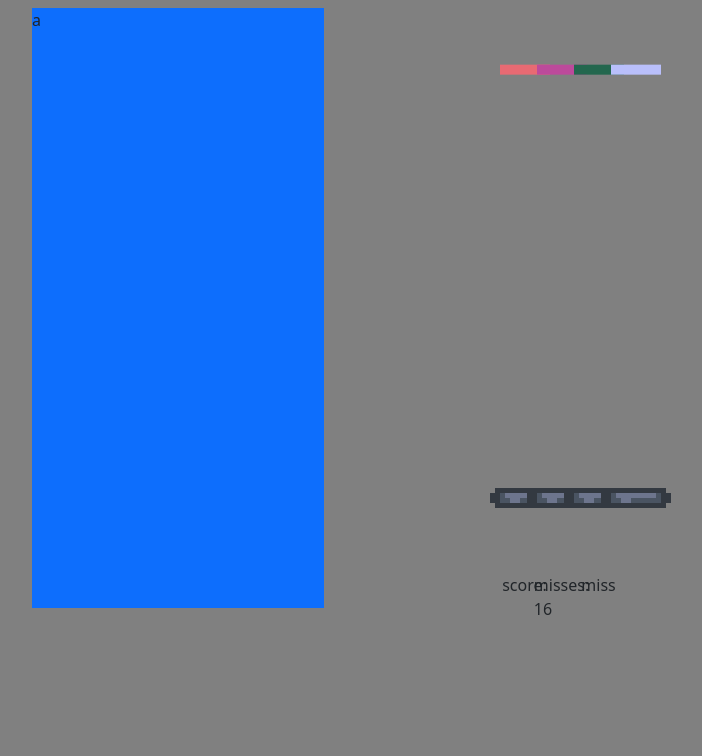
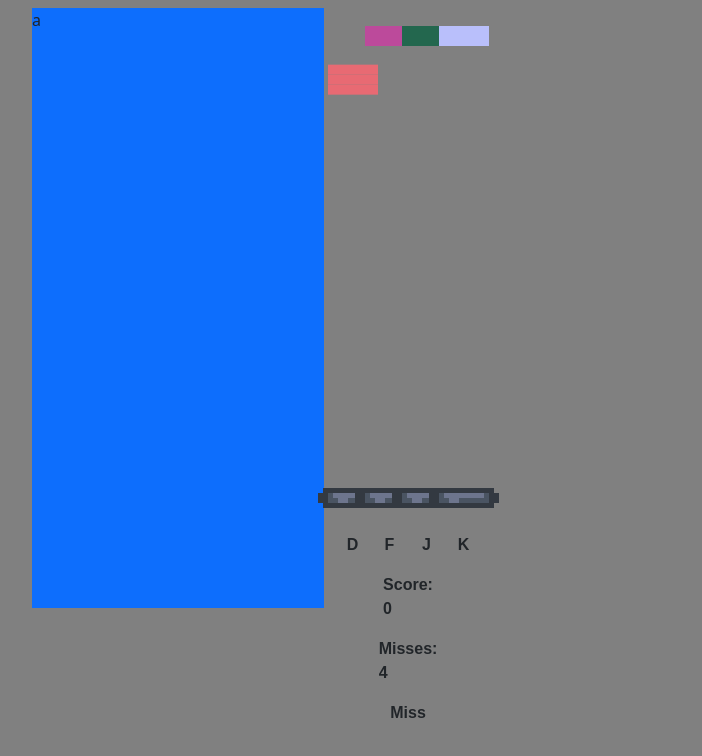
Before and after one commit to skalekk/RGwNN, a plain HTML site: page PlayPage.html in a window 1280 px wide. Shown: the whole page, without its empty margins (304-1006 px from the left). Drawn offline with nearby package versions, Linux system fonts and the light colour scheme; a web font is replaced by a local one.

Commit message:
chart reading incomplete, this is mostly a check if reading jsons works on the github page

```diff
--- a/PlayPage.html
+++ b/PlayPage.html
@@ -5,6 +5,9 @@
     <meta name="viewport" content="width=device-width, initial-scale=1.0">
     <script src="https://code.jquery.com/jquery-4.0.0.min.js" integrity="sha256-OaVG6prZf4v69dPg6PhVattBXkcOWQB62pdZ3ORyrao=" crossorigin="anonymous"></script>
     <link href="https://cdn.jsdelivr.net/npm/bootstrap@5.3.9/dist/css/bootstrap.min.css" rel="stylesheet" integrity="sha384-yEPZ7jP9S0QKiUQ0m3jjsO4ProIW7wvR9gXkI7JOGa2XVsw53Yke2bsdkBbjmmiX" crossorigin="anonymous">
+    <link rel="preconnect" href="https://fonts.googleapis.com">
+    <link rel="preconnect" href="https://fonts.gstatic.com" crossorigin>
+    <link href="https://fonts.googleapis.com/css2?family=Doto:wght@100..900&display=swap" rel="stylesheet">
     <title>RGwNN</title>
 </head>
 <body>
@@ -52,6 +55,43 @@
     let missCount
     let score = 0
     let notPaused
+    let chart;
+    let nextNote = 0;
+    let songStart;
+    let path = "songs/1/chartV.json"
+
+    async function loadChart() {
+        const response = await fetch("songs\\1\\chartV.json");
+        chart = await response.json();
+
+        songStart = performance.now();
+        requestAnimationFrame(chartUpdate);
+    }
+
+    function chartUpdate(timestamp) {
+            let elapsed = timestamp - songStart;
+
+            while (
+                nextNote < chart.notes.length &&
+                chart.notes[nextNote].time <= elapsed
+            ) {
+                spawnNote(chart.notes[nextNote].lane);
+                nextNote++;
+            }
+
+            requestAnimationFrame(chartUpdate);
+        }
+
+        function spawnNote(laneName) {
+        const note = document.createElement("div");
+
+        note.classList.add("note" + laneName);
+
+        document
+            .querySelector("#spawn" + laneName)
+            .appendChild(note);
+    }
+
     function hitCheck(lane){
             //58.9vh position where the note overlaps on the "perfect"
             if (!lane || !lane.note) return
@@ -127,34 +167,46 @@ function noteMove(lane) {
     requestAnimationFrame(moveNote)
 }
     function rankMessage(rank){
+        let hitSound = document.getElementById("hitSound");
+        let hitSoundP = document.getElementById("hitSound");
         switch(rank) {
             case 1:
                 score += 100
                 combo++
                 console.log("perfect")
-                $("#scoreInfo").text("score: " + score)
-                $("#rankInfo").text("perfect")
+                $("#scoreInfo").text("Score: " + score)
+                $("#rankInfo").text("Clean")
+                hitSoundP.currentTime = 0;
+                hitSoundP.play();
                 break
             case 2:
                 score += 50
                 combo++
                 console.log("good")
-                $("#scoreInfo").text("score: " + score)
-                $("#rankInfo").text("good")
+                $("#scoreInfo").text("Score: " + score)
+                $("#rankInfo").text("Alright")
+                hitSound.currentTime = 0;
+                hitSound.play();
                 break
             case 3:
                 score += 25
                 combo++
                 console.log("bad")
-                $("#scoreInfo").text("score: " + score)
-                $("#rankInfo").text("bad")
+                $("#scoreInfo").text("Score: " + score)
+                $("#rankInfo").text("Sluggish")
+                hitSound.currentTime = 0;
+                hitSound.play();
                 break
             default:
                 combo = 0
                 missCount++
+                if(score != 0){
+                    score -= 10
+                    $("#scoreInfo").text("Score: " + score)
+                }
                 console.log("miss")
-                $("#missInfo").text("misses: " + missCount)
-                $("#rankInfo").text("miss")
+                $("#missInfo").text("Misses: " + missCount)
+                $("#rankInfo").text("Miss")
                 break
             }
     }
@@ -168,9 +220,10 @@ function noteMove(lane) {
         combo
         missCount = 0
         noteMove(lanes.L)
-        noteMove(lanes.ML)
-        noteMove(lanes.MR)
-        noteMove(lanes.R)
+        // noteMove(lanes.ML)
+        // noteMove(lanes.MR)
+        // noteMove(lanes.R)
+        loadChart();
         $(document).on("keydown", function(event){
 
             for (const lane of Object.values(lanes)) {
@@ -279,14 +332,19 @@ function noteMove(lane) {
         background-color: gray;
         height: 100%;
     }
+    .font{
+        font-family: 'Doto' ,sans-serif;
+        font-weight: 900;
+    }
 </style>
+<audio id="hitSound" src="assets/sounds/hit.mp3"></audio>
+<audio id="hitSoundP" src="assets/sounds/perfectHit.mp3"></audio>
 <div class="container-fluid main center">
     <div class="row w-50">
         <div class="container col-6" id="visualArea">
-
             <div class="col-12 h-100 bg-primary">a</div>
         </div>
-        <div id="noteArea" class="container col-6 right">
+        <div id="noteArea" class="container col-6">
             <div class="row w-50 h-75">
                 <div id="spawnL" class="col-3 center">
                     <div class="noteL"></div>
@@ -304,30 +362,31 @@ function noteMove(lane) {
             <div class="row w-50 h-25">
                 <div class="col-3 center keyL">
                     <img id="keyL" src="assets\exported\KeyUnpressed.png" alt="unpressed key">
-                    <p id="keyLInfo">ㅤ</p>
+                    <p id="keyLInfo" class="font">D</p>
                 </div>
                 <div id="b2" class="col-3 center keyML">
                     <img id="keyML" src="assets\exported\KeyUnpressed.png" alt="unpressed key">
-                    <p id="keyMLInfo">ㅤ</p>
+                    <p id="keyMLInfo" class="font" >F</p>
                 </div>
                 <div id="b3" class="col-3 center keyMR">
                     <img id="keyMR" src="assets\exported\KeyUnpressed.png" alt="unpressed key">
-                    <p id="keyMRInfo">ㅤ</p>
+                    <p id="keyMRInfo" class="font">J</p>
                 </div>
                 <div id="b4" class="col-3 center keyR">
                     <img id="keyR" src="assets\exported\KeyUnpressed.png" alt="unpressed key">
-                    <p id="keyRInfo">ㅤ</p>
+                    <p id="keyRInfo" class="font">K</p>
                 </div>
-                <div class="col-3 center">
-                    <p id="scoreInfo">score: ㅤ</p>
+                <div class="center">
+                    <div class="col-3 center">
+                        <p id="scoreInfo" class="font">Score: 0</p>
+                    </div>
+                    <div class="col-3 center">
+                        <p id="missInfo" class="font">Misses: 0</p>
+                    </div>
+                    <div class="col-3 center">
+                        <p id="rankInfo" class="font">ㅤ</p>
+                    </div>
                 </div>
-                <div class="col-3 center">
-                    <p id="missInfo">misses: ㅤ</p>
-                </div>
-                <div class="col-3 center">
-                    <p id="rankInfo">ㅤ</p>
-                </div>
-
             </div>
         </div>
     </div>
--- a/songs/1/chartV.json
+++ b/songs/1/chartV.json
@@ -0,0 +1,10 @@
+{
+    "bpm": 120,
+    "notes": [
+        { "time": 1000, "lane": "L" },
+        { "time": 1500, "lane": "ML" },
+        { "time": 2000, "lane": "MR" },
+        { "time": 2500, "lane": "R" },
+        { "time": 3000, "lane": "L" }
+    ]
+}
```
Also changed, not shown: songs/1/info.json (+7 -0 lines), 3 other files.
